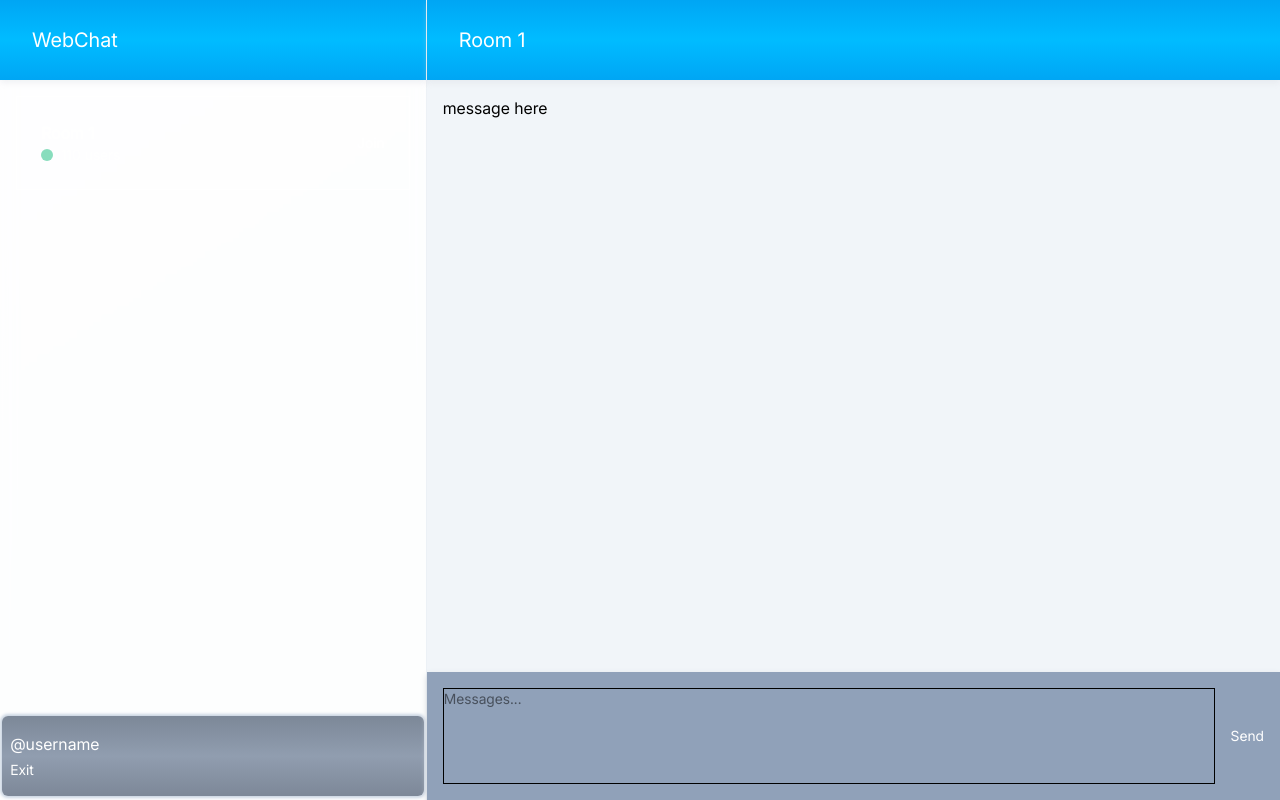
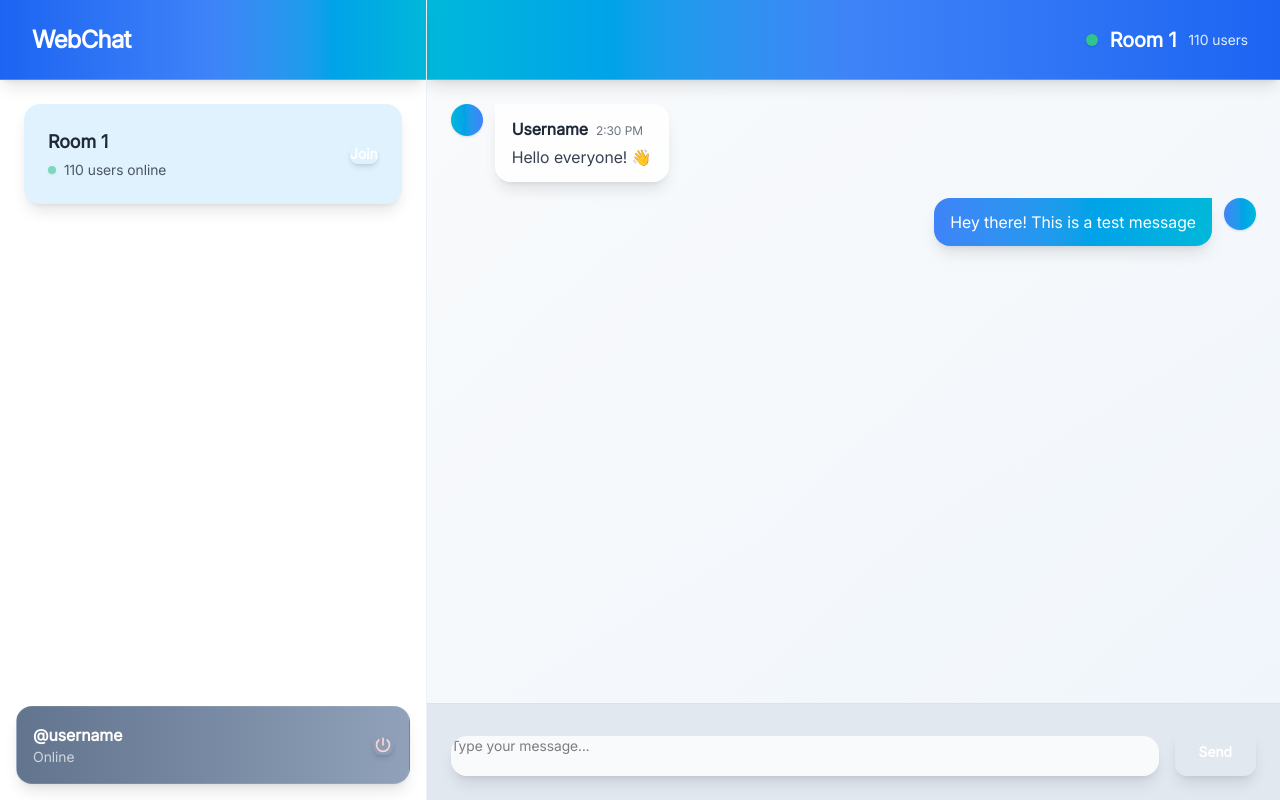
Before and after one commit to holifield4/chat-app, a React (Vite) app in the folder chat-client/: page /home in a window 1280 px wide. Built offline with nearby package versions, Linux system fonts and the light colour scheme.

Commit message:
modify styling

```diff
--- a/chat-client/src/components/chat/ChatLobby.tsx
+++ b/chat-client/src/components/chat/ChatLobby.tsx
@@ -1,30 +1,49 @@
 import { Button, Card } from "flowbite-react";
+import { Power } from "../../assets/icons/Power";
 
 function ChatLobby() {
   return (
-    <div className="size-full flex flex-col items-center">
-      <div className="w-full h-20 bg-gradient-to-b from-sky-500 via-sky-400 to-sky-500 drop-shadow-md drop-shadow-gray-300/30 flex items-center px-8">
-        <span className="text-xl text-white">WebChat</span>
+    <div className="h-full flex flex-col bg-white/50 backdrop-blur-sm">
+      {/* Header */}
+      <div className="w-full h-20 bg-gradient-to-r from-blue-600 via-blue-500 to-cyan-500 shadow-lg flex items-center px-8 border-b border-white/20">
+        <span className="text-2xl font-bold text-white tracking-tight">WebChat</span>
       </div>
-      <div className="flex-1 w-full flex flex-col gap-3 p-4 overflow-y-auto">
-        <Card className="w-full text-white">
+
+      {/* Rooms List */}
+      <div className="flex-1 w-full flex flex-col gap-4 p-6 overflow-y-auto">
+        <Card className="w-full border-0 bg-sky-100 backdrop-blur-sm shadow-lg hover:shadow-xl transition-all duration-300 hover:-translate-y-1 rounded-2xl">
           <div className="flex justify-between items-center">
             <div className="flex flex-col">
-              <p className="font-semibold">Room 1</p>
-              <div className="text-sm flex items-center gap-2">
-                <div className="w-3 h-3 rounded-full animate-pulse bg-green-400" />
-                <span>110 users</span>
+              <p className="font-bold text-gray-800 text-lg">Room 1</p>
+              <div className="text-sm flex items-center gap-2 mt-1">
+                <div className="w-2 h-2 rounded-full bg-green-400 shadow-sm animate-pulse" />
+                <span className="text-gray-600">110 users online</span>
               </div>
             </div>
-            <Button>Join</Button>
+            <Button
+              className="rounded-lg font-semibold shadow-md hover:shadow-lg transition-shadow"
+            >
+              Join
+            </Button>
           </div>
         </Card>
       </div>
-      <div className="text-white w-[99%] mb-1 h-20 flex flex-col gap-1 items-start px-2 justify-center rounded-md bg-gradient-to-b from-slate-600/70 via-slate-500/70 to-slate-600/70 shadow-[0_0_3px_2px] shadow-slate-300">
-        <span>@username</span>
-        <Button color="red">
-          Exit
-        </Button>
+
+      {/* User Info & Logout */}
+      <div className="m-4 mt-auto bg-gradient-to-r from-slate-500 to-slate-400 text-white rounded-2xl shadow-lg border border-white/10">
+        <div className="flex items-center justify-between p-4">
+          <div className="flex flex-col">
+            <span className="font-semibold">@username</span>
+            <span className="text-sm text-gray-300">Online</span>
+          </div>
+          <Button
+            size="sm"
+            color="red"
+            className="rounded-lg shadow-md hover:shadow-lg transition-all"
+          >
+            <Power height={20} width={20} className="text-red-200" />
+          </Button>
+        </div>
       </div>
     </div>
   );
--- a/chat-client/src/components/chat/ChatRoom.tsx
+++ b/chat-client/src/components/chat/ChatRoom.tsx
@@ -2,16 +2,58 @@ import { Button, Textarea } from "flowbite-react";
 
 function ChatRoom() {
   return (
-    <div className="size-full flex flex-col">
-      <div className="w-full h-20 bg-gradient-to-b from-sky-500 via-sky-400 to-sky-500 drop-shadow-md drop-shadow-gray-300/30 flex items-center px-8">
-        <span className="text-xl text-white">Room 1</span>
+    <div className="h-full flex flex-col bg-gradient-to-br from-slate-50 to-blue-50/30">
+      {/* Header */}
+      <div className="w-full h-20 bg-gradient-to-l from-blue-600 via-blue-500 to-cyan-500 shadow-lg flex items-center justify-end px-8 border-b border-white/20">
+        <div className="flex items-center gap-3">
+          <div className="w-3 h-3 rounded-full bg-green-400 shadow-sm"></div>
+          <span className="text-xl font-semibold text-white">Room 1</span>
+          <span className="text-blue-100 text-sm">110 users</span>
+        </div>
       </div>
-      <div className="flex-1 bg-slate-100 overflow-y-auto p-4">
-        <h1>message here</h1>
+
+      {/* Messages Area */}
+      <div className="flex-1 overflow-y-auto p-6 bg-transparent">
+        <div className="max-w-4xl mx-auto space-y-4">
+
+          {/* Received Messages */}
+          <div className="flex items-start gap-3">
+            <div className="w-8 h-8 rounded-full bg-gradient-to-r from-cyan-500 to-blue-500 shadow-sm"></div>
+            <div className="bg-white/80 backdrop-blur-sm rounded-2xl rounded-tl-none px-4 py-3 shadow-lg border border-white/50 max-w-md">
+              <div className="flex items-baseline gap-2 mb-1">
+                <span className="font-semibold text-gray-800">Username</span>
+                <span className="text-xs text-gray-500">2:30 PM</span>
+              </div>
+              <p className="text-gray-700">Hello everyone! 👋</p>
+            </div>
+          </div>
+
+          {/* Sent Messages */}
+          <div className="flex items-start gap-3 justify-end">
+            <div className="bg-gradient-to-r from-blue-500 to-cyan-500 text-white rounded-2xl rounded-tr-none px-4 py-3 shadow-lg max-w-md">
+              <p>Hey there! This is a test message</p>
+            </div>
+            <div className="w-8 h-8 rounded-full bg-gradient-to-r from-blue-500 to-cyan-500 shadow-sm"></div>
+          </div>
+        </div>
       </div>
-      <div className="w-full h-32 bg-slate-400 drop-shadow-md drop-shadow-gray-300 flex p-4 gap-4">
-        <Textarea id="chats" placeholder="Messages..." required rows={3} className="resize-none"/>
-        <Button>Send</Button>
+
+      {/* Message Input */}
+      <div className="w-full p-6 bg-slate-200 backdrop-blur-sm border-t border-slate-300/40">
+        <div className="max-w-4xl mx-auto flex gap-4 items-end">
+          <Textarea
+            id="chats"
+            placeholder="Type your message..."
+            required
+            rows={2}
+            className="resize-none rounded-2xl border-0 bg-white/80 shadow-lg focus:ring-2 focus:ring-blue-500/20 transition-all"
+          />
+          <Button
+            className="rounded-xl h-12 px-6 shadow-lg hover:shadow-xl transition-all font-semibold"
+          >
+            Send
+          </Button>
+        </div>
       </div>
     </div>
   );
--- a/chat-client/src/pages/LoginPage.tsx
+++ b/chat-client/src/pages/LoginPage.tsx
@@ -11,16 +11,61 @@ function LoginPage() {
   }
 
   return (
-    <div className="size-full bg-sky-200 text-white flex items-center justify-center">
-      <Card className="text-center max-w-md w-md p-4 drop-shadow-lg drop-shadow-slate-400">
-        <h1 className="text-3xl">WebChat</h1>
-        <p className="text-start text-sm">
-          Provide username to access chat room
+    <div className="min-h-screen bg-gradient-to-br from-blue-600 via-blue-500 to-cyan-500 flex items-center justify-center p-4">
+      {/* Background decorative elements */}
+      <div className="absolute inset-0 overflow-hidden">
+        <div className="absolute -top-40 -right-40 w-80 h-80 bg-white/10 rounded-full blur-3xl"></div>
+        <div className="absolute -bottom-40 -left-40 w-80 h-80 bg-cyan-400/20 rounded-full blur-3xl"></div>
+      </div>
+
+      <Card className="max-w-md w-full mx-auto p-8 bg-white/10 backdrop-blur-md border-0 shadow-2xl">
+        {/* App Logo/Title */}
+        <div className="text-center mb-8">
+          <h1 className="text-4xl font-bold text-white mb-2 tracking-tight">
+            WebChat
+          </h1>
+          <div className="w-16 h-1 bg-cyan-300 rounded-full mx-auto shadow-sm"></div>
+        </div>
+
+        {/* Welcome Text */}
+        <p className="text-blue-50 text-center mb-8 text-lg leading-relaxed">
+          Join the conversation and connect with others in real-time
         </p>
-        <form onSubmit={handleLogin} className="flex flex-col gap-4">
-          <TextInput id="username" placeholder="Username" required shadow/>
-          <Button type="submit">Enter chatroom</Button>
+
+        {/* Login Form */}
+        <form onSubmit={handleLogin} className="space-y-6">
+          <div className="space-y-2">
+            <TextInput
+              id="username"
+              placeholder="Enter your username"
+              required
+              className="rounded-xl border-0 bg-white/20 backdrop-blur-sm text-white placeholder-blue-200 focus:ring-2 focus:ring-white/30 transition-all"
+              sizing="lg"
+              shadow
+            />
+            <p className="text-blue-100 text-sm text-center">
+              Choose a unique username to get started
+            </p>
+          </div>
+
+          <Button
+            type="submit"
+            size="lg"
+            className="w-full rounded-xl font-semibold text-lg py-3 shadow-lg hover:shadow-xl transform hover:-translate-y-0.5 transition-all duration-200"
+          >
+            Enter Chatroom
+            <svg className="w-5 h-5 ml-2" fill="none" stroke="currentColor" viewBox="0 0 24 24">
+              <path strokeLinecap="round" strokeLinejoin="round" strokeWidth={2} d="M13 7l5 5m0 0l-5 5m5-5H6" />
+            </svg>
+          </Button>
         </form>
+
+        {/* Additional Info */}
+        <div className="mt-8 text-center">
+          <p className="text-blue-200 text-sm">
+            By joining, you agree to our <a href="#" className="text-white hover:text-cyan-200 underline transition-colors">Community Guidelines</a>
+          </p>
+        </div>
       </Card>
     </div>
   );
```
